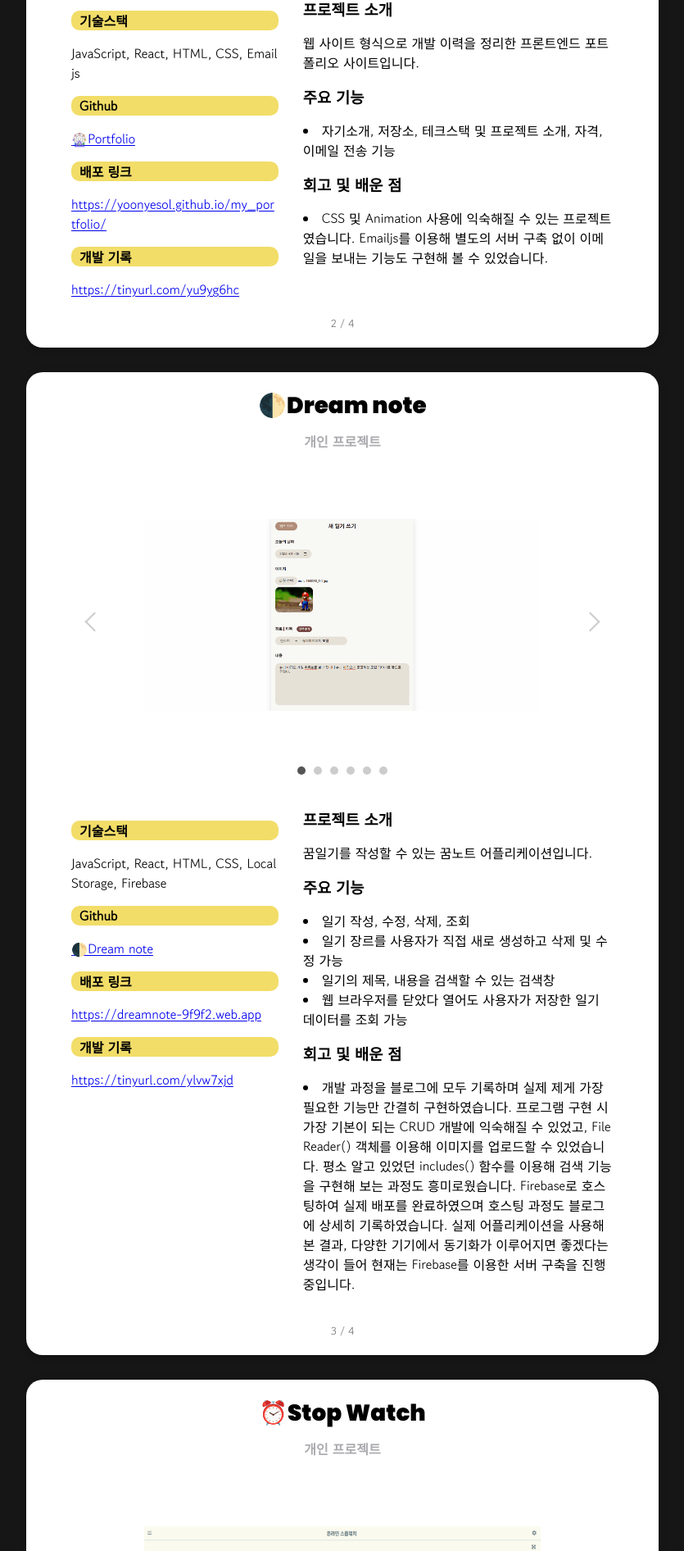
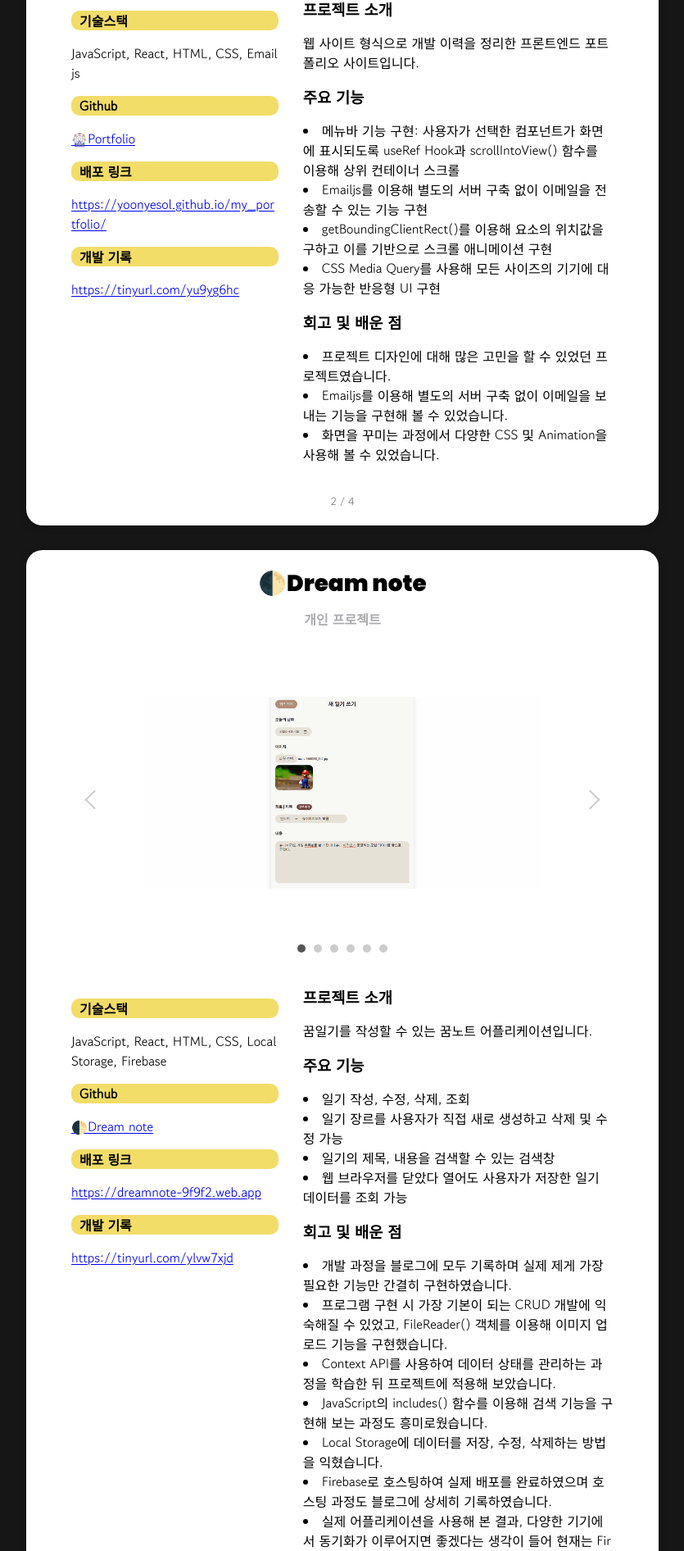
Before and after one commit to Yoonyesol/my_portfolio, a React (Create React App) app: page / in a window 1280 px wide. Shown: the part 4730-6622 px from the top of the page at 82% size, without its empty margins (222-1057 px from the left). Built offline with nearby package versions, Linux system fonts and the light colour scheme.

Commit message:
🔨chore: 프로젝트 설명 수정

```diff
--- a/src/components/ProjectItems.js
+++ b/src/components/ProjectItems.js
@@ -52,10 +52,15 @@
     description:
       "웹 사이트 형식으로 개발 이력을 정리한 프론트엔드 포트폴리오 사이트입니다.",
     features: [
-      "자기소개, 저장소, 테크스택 및 프로젝트 소개, 자격, 이메일 전송 기능",
+      " 메뉴바 기능 구현: 사용자가 선택한 컴포넌트가 화면에 표시되도록 useRef Hook과 scrollIntoView() 함수를 이용해 상위 컨테이너 스크롤",
+      "Emailjs를 이용해 별도의 서버 구축 없이 이메일을 전송할 수 있는 기능 구현",
+      "getBoundingClientRect()를 이용해 요소의 위치값을 구하고 이를 기반으로 스크롤 애니메이션 구현",
+      "CSS Media Query를 사용해 모든 사이즈의 기기에 대응 가능한 반응형 UI 구현",
     ],
     retrospective: [
-      "CSS 및 Animation 사용에 익숙해질 수 있는 프로젝트였습니다. Emailjs를 이용해 별도의 서버 구축 없이 이메일을 보내는 기능도 구현해 볼 수 있었습니다.",
+      "프로젝트 디자인에 대해 많은 고민을 할 수 있었던 프로젝트였습니다.",
+      "Emailjs를 이용해 별도의 서버 구축 없이 이메일을 보내는 기능을 구현해 볼 수 있었습니다.",
+      "화면을 꾸미는 과정에서 다양한 CSS 및 Animation을 사용해 볼 수 있었습니다.",
     ],
     techStack: "JavaScript, React, HTML, CSS, Emailjs",
   },
@@ -81,7 +86,13 @@
       "웹 브라우저를 닫았다 열어도 사용자가 저장한 일기 데이터를 조회 가능",
     ],
     retrospective: [
-      "개발 과정을 블로그에 모두 기록하며 실제 제게 가장 필요한 기능만 간결히 구현하였습니다. 프로그램 구현 시 가장 기본이 되는 CRUD 개발에 익숙해질 수 있었고, FileReader() 객체를 이용해 이미지를 업로드할 수 있었습니다. 평소 알고 있었던 includes() 함수를 이용해 검색 기능을 구현해 보는 과정도 흥미로웠습니다. Firebase로 호스팅하여 실제 배포를 완료하였으며 호스팅 과정도 블로그에 상세히 기록하였습니다. 실제 어플리케이션을 사용해 본 결과, 다양한 기기에서 동기화가 이루어지면 좋겠다는 생각이 들어 현재는 Firebase를 이용한 서버 구축을 진행 중입니다.",
+      "개발 과정을 블로그에 모두 기록하며 실제 제게 가장 필요한 기능만 간결히 구현하였습니다.",
+      "프로그램 구현 시 가장 기본이 되는 CRUD 개발에 익숙해질 수 있었고, FileReader() 객체를 이용해 이미지 업로드 기능을 구현했습니다.",
+      "Context API를 사용하여 데이터 상태를 관리하는 과정을 학습한 뒤 프로젝트에 적용해 보았습니다.",
+      "JavaScript의 includes() 함수를 이용해 검색 기능을 구현해 보는 과정도 흥미로웠습니다.",
+      "Local Storage에 데이터를 저장, 수정, 삭제하는 방법을 익혔습니다.",
+      "Firebase로 호스팅하여 실제 배포를 완료하였으며 호스팅 과정도 블로그에 상세히 기록하였습니다.",
+      "실제 어플리케이션을 사용해 본 결과, 다양한 기기에서 동기화가 이루어지면 좋겠다는 생각이 들어 현재는 Firebase를 이용한 서버 구축을 진행 중입니다.",
     ],
     techStack: "JavaScript, React, HTML, CSS, Local Storage, Firebase",
   },
@@ -95,13 +106,24 @@
     ],
     githubLink: "https://github.com/Yoonyesol/Clock-Web",
     deployLink: "https://glittering-belekoy-da2ec9.netlify.app/",
+    blogLink: "https://florescene.tistory.com/493",
     description:
       "코딩테스트 준비를 하며 문제 풀이 시간 측정 프로그램이 필요해 직접 만든 스톱워치 사이트입니다. React, Vue와 같은 라이브러리를 사용하지 않고 Vanilla JavaScript를 이용해 제작하였습니다.",
     features: [
-      "스톱워치 기능, 랩 버튼 클릭 시 시간 기록 기능, local Storage를 이용한 스톱워치 정보 저장 기능, 다크모드 지원, 현재 시간 안내, 상단의 시계와 밀리초 숨김 기능, 전체화면 기능, 반응형 웹",
+      "스톱워치 기능",
+      "랩 버튼 클릭 시 시간 기록 기능",
+      "Local Storage를 이용한 스톱워치 정보 저장 기능",
+      "다크모드 지원",
+      "현재 시간 안내",
+      "상단의 시계와 밀리초 숨김 기능",
+      "전체화면 기능",
+      "반응형 웹",
     ],
     retrospective: [
-      "리액트를 사용한 후 제작한 사이트이기 때문에, Vanilla JavaScript를 이용하는 동안 리액트 컴포넌트 재사용성의 편리성을 체감할 수 있었습니다. setInterval을 이용해 스톱워치를 구현하고 new Date()를 사용해 시계 기능을 구현하며 시간 관련 코드 구현에 익숙해졌습니다. Netlify 호스팅 서비스를 통해 처음으로 배포까지 하여 직접 사용해 본 프로젝트이기 때문에 기억에 남습니다. 추후 백그라운드에서 스톱워치가 동작하지 않는 문제점을 해결할 계획입니다.",
+      "리액트를 사용한 후 Vanilla JavaScript만을 이용한 프로젝트를 진행하는 동안 리액트 컴포넌트 재사용성의 편리성을 체감할 수 있었습니다.",
+      "setInterval을 이용해 스톱워치를 구현하고 new Date()를 사용해 시계 기능을 구현하며 시간 및 날짜 관련 코드 구현에 익숙해졌습니다.",
+      "Netlify 호스팅 서비스를 통해 처음으로 배포까지 하여 직접 사용해 본 프로젝트이기 때문에 기억에 남습니다.",
+      "추후 웹 브라우저의 백그라운드에서 스톱워치가 동작하지 않는 문제점을 해결할 계획입니다.",
     ],
     techStack: "JavaScript, HTML, CSS, Netlify",
   },
```
